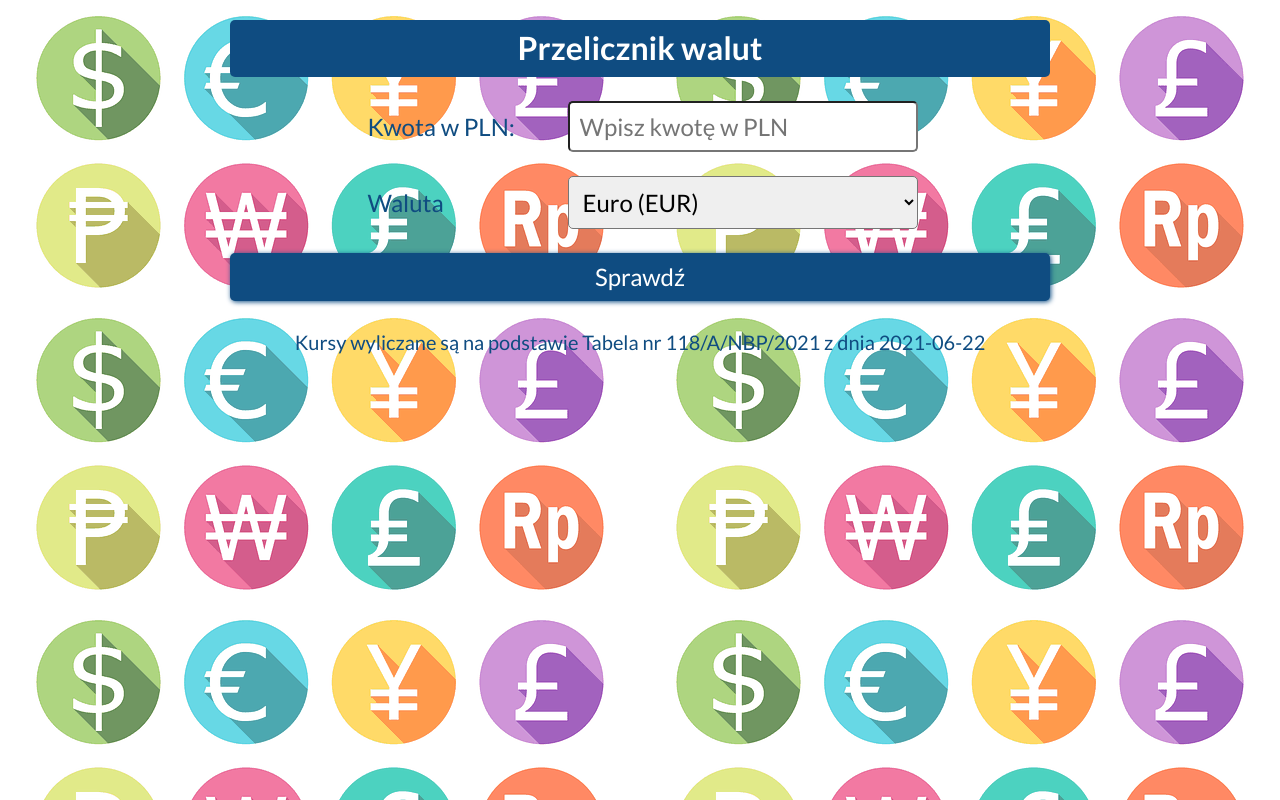
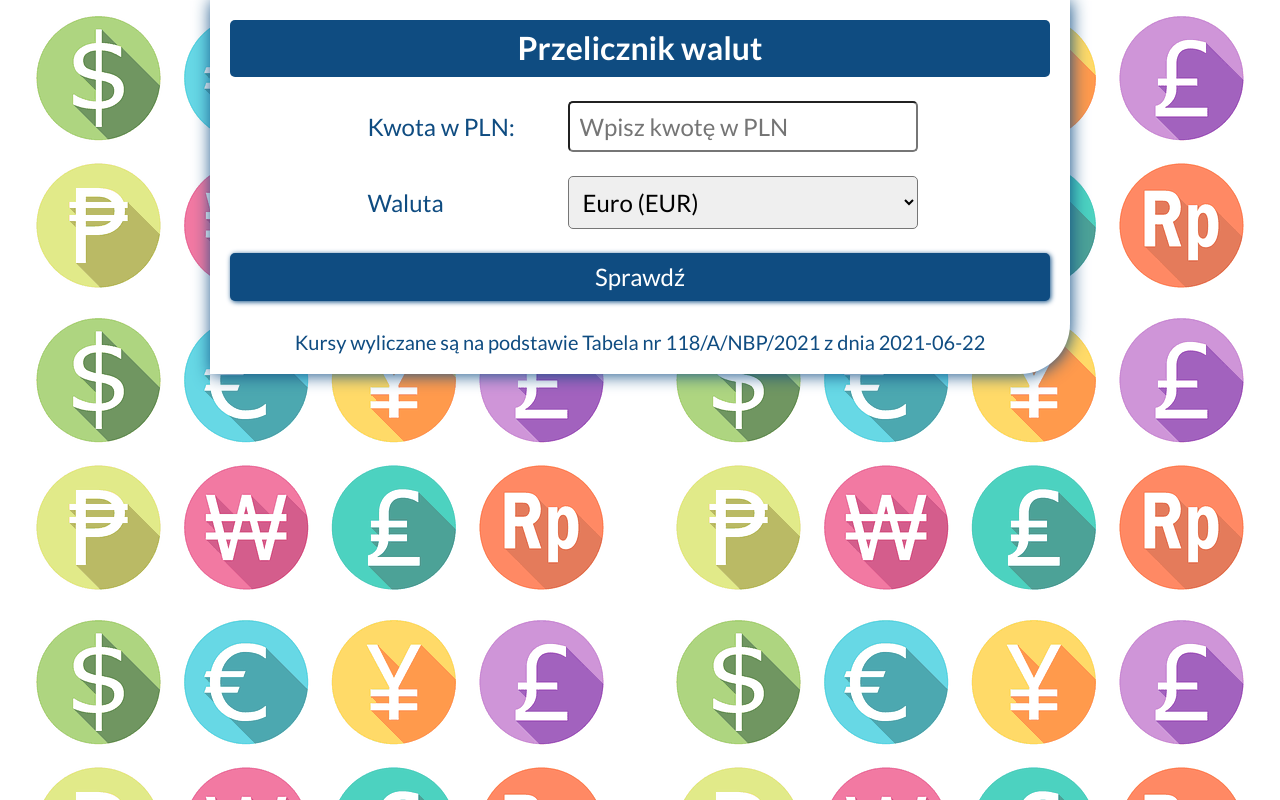
Before and after one commit to Eugen-save/currency-converter-react, a React (Create React App) app: page / in a window 1280 px wide. Built offline with nearby package versions, Linux system fonts and the light colour scheme.

Commit message:
background color added

```diff
--- a/src/Container/style.css
+++ b/src/Container/style.css
@@ -2,4 +2,7 @@
     max-width: 900px;
     padding: 20px;
     margin: 0 auto;
+    background-color: white;
+    box-shadow: 1px 1px 17px 0px hsl(208, 79%, 29%);
+    border-radius: 0 0 50px;
 }
```
